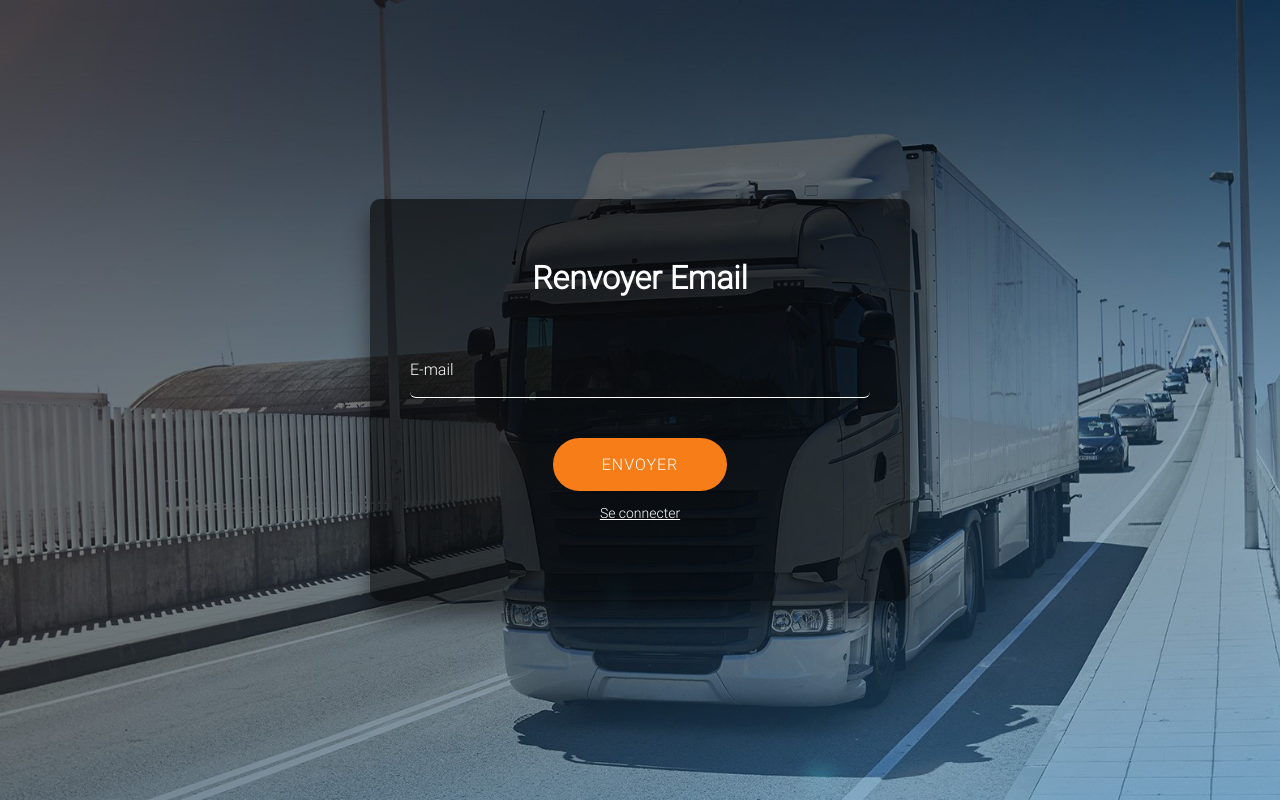
After one commit to linasbk/Plateforme-Web-Gestion-Flux-Camions, a PHP site: page /auth/resend.php in a window 1280 px wide. The commit adds this page. Run offline with PHP 8.4, Linux system fonts and the light colour scheme; some libraries are stand-ins or nearby versions.

Commit message:
resend 2/4 done invalide link needs recaptcha

```diff
--- /dev/null
+++ b/public/resend.php
@@ -0,0 +1,37 @@
+<?php
+
+require __DIR__ . '/../src/bootstrap.php';
+require __DIR__ . '/../src/resend.php';
+?>
+
+<?php view('header', ['title' => "Renvoyer Email", 'css' => 'register']) ?>
+
+<div class="indexbody">
+
+    <div class="login-wrapper">
+        <div action="" class="form-contenue">
+            <h1 style="text-align:center;">Renvoyer Email</h1>
+            <div class="card-body" id="formContainer">
+                <div class="Form" id="loginForm">
+
+                    <form action="resend.php" method="post">
+
+                        <div class="input-group">
+                            <input type="email" name="email" id="email" value="<?= $inputs['email'] ?? '' ?>" required>
+                            <label for="email">E-mail</label>
+                            <small><?= $errors['email'] ?? '' ?></small>
+                        </div>
+
+                        <section>
+                            <button name="submit" type="submit" class="submit-btn">Envoyer</button>
+                            <footer class="insfooter"><a href="login.php">Se connecter</a></footer>
+                        </section>
+
+                    </form>
+
+                </div>
+            </div>
+        </div>
+    </div>
+</div>
+<?php view('footer') ?>
--- a/src/login.php
+++ b/src/login.php
@@ -46,7 +46,10 @@ if (is_post_request()) {
         ]);
     } else if (!is_active($inputs['username'])) {
 
-        $errors['login'] = "Le compte n'a pas été activer par email.";
+        $email = get_email($inputs['username']);
+        $_SESSION['email'] = $email;
+
+        $errors['login'] = "Le compte n'a pas été activer par email. <a href='resend.php' class='forgot-password' name='renvoyer' >Renvoyer?</a>";
 
 
         redirect_with('login.php', [
--- /dev/null
+++ b/src/resend.php
@@ -0,0 +1,33 @@
+<?php
+
+
+function generate_activate_code(): string
+{
+    return bin2hex(random_bytes(16));
+}
+
+if (is_user_logged_in()) {
+    redirect_to('index.php');
+}
+
+if (is_post_request()) {
+
+    $email = $_SESSION['email'];
+    if (check_email($email)) {
+
+        $activation_code = generate_activate_code();
+
+        if (send_activation_email($email, $activation_code)) {
+
+            redirect_with_message(
+                'login.php',
+                'Email renvoyer avec succès.'
+            );
+        }
+    } else {
+        redirect_with_message(
+            'login.php',
+            'Email incorrect.'
+        );
+    }
+}
--- a/src/resetpass.php
+++ b/src/resetpass.php
@@ -131,7 +131,7 @@ function fill_reset_values($email, $reset_code, $reset_expiry =   20 * 60)
     return $statement->execute();
 }
 
-
+if (is_post_request()) {
 
     if (is_user_logged_in()) {
         redirect_to('index.php');
@@ -155,3 +155,6 @@ if (isset($_POST['submit']) && isset($_SESSION['email'])) {
             echo '<div style="width:min-width; padding: 6px; text-align:center; background-color:#0e171e ;color:white ; position:relative;" class="alert">Email envoyé avec succès.</div>';
         } else echo '<div style="width:min-width; padding: 6px; text-align:center; background-color:#0e171e ;color:white ; position:relative;" class="alert">Email incorrect.</div>';
     }
+} else if (is_get_request()) {
+    [$errors, $inputs] = session_flash('errors', 'inputs');
+}
```
Lines whose indentation alone changed are shown as unchanged.
